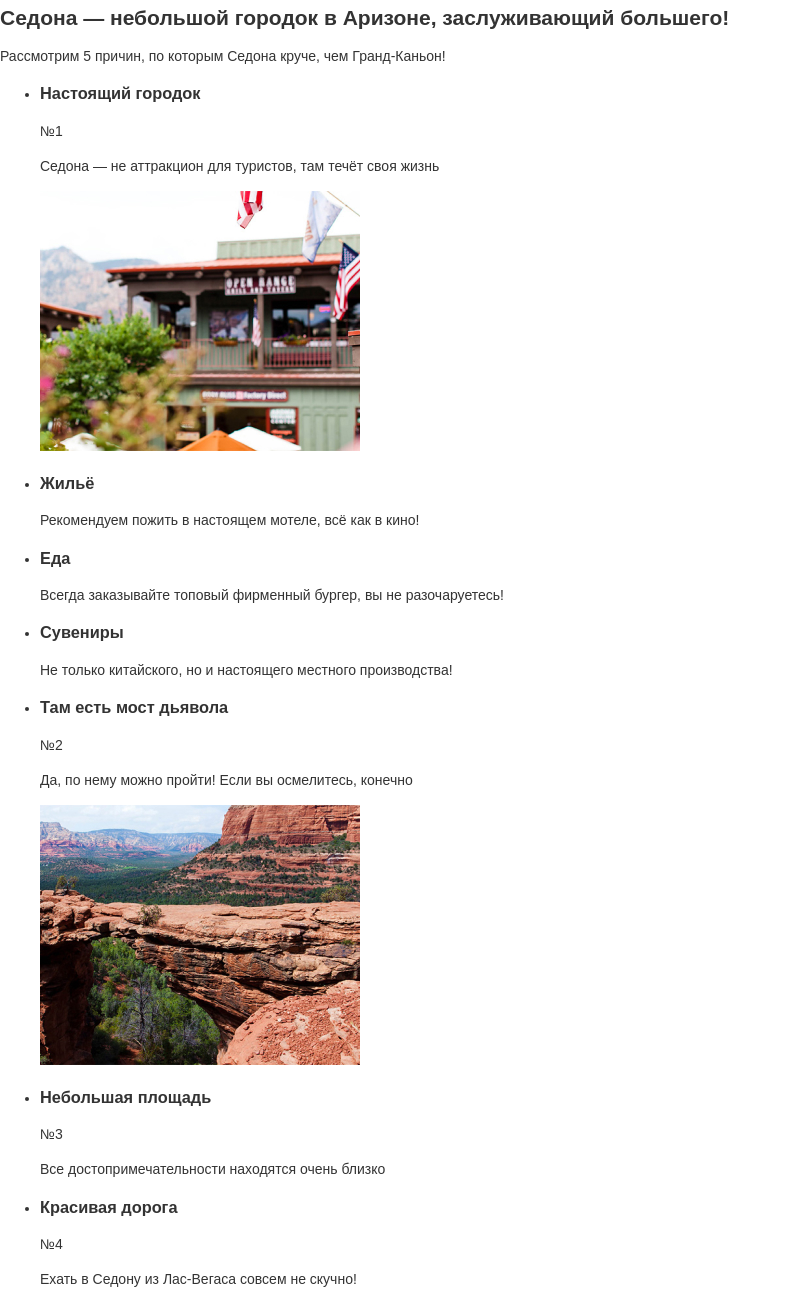
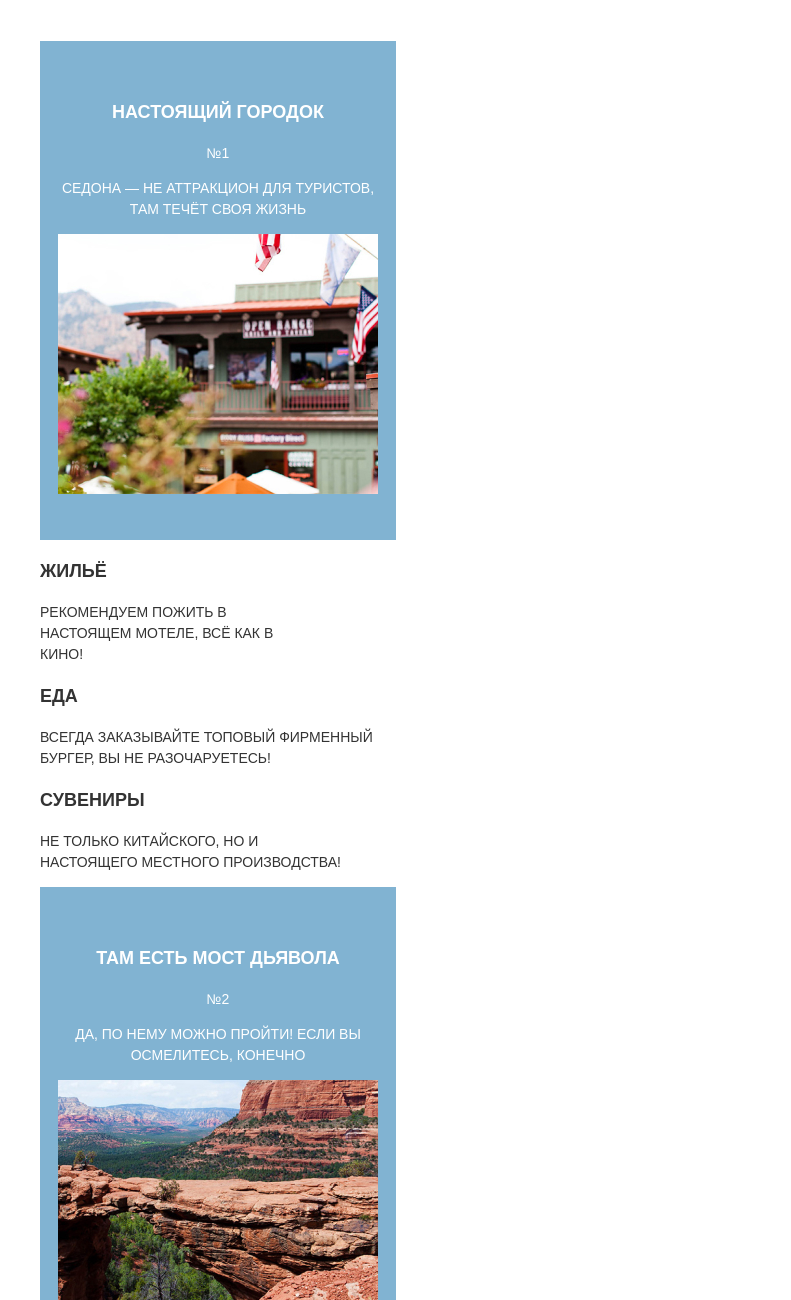
Before and after one commit to nikitarsh/2259169-sedona-28, a website: page source/index.html in a window 1280 px wide. Shown: the part 920-2220 px from the top of the page, without its empty margins (0-791 px from the left). Drawn offline with nearby package versions, Linux system fonts and the light colour scheme; files that its build step writes are made by us from their sources; a web font is replaced by a local one.

Commit message:
add advantages.less, welcome, and about

```diff
--- a/source/index.html
+++ b/source/index.html
@@ -50,10 +50,10 @@
     </section>
     <section class="about-sedona">
       <h2 class="about-sedona__title">
-        Седона — небольшой городок в Аризоне, заслуживающий большего!
+          Седона — небольшой<br> городок в Аризоне,<br> заслуживающий большего!
       </h2>
       <p class="about-sedona__description">
-        Рассмотрим 5 причин, по которым Седона круче, чем Гранд-Каньон!
+          Рассмотрим 5 причин, по которым<br> Седона круче, чем Гранд-Каньон!
       </p>
     </section>
     <section class="advantages">
@@ -63,24 +63,24 @@
           <li class="advantages-list__item advantages-list__item--primary">
             <h3 class="advantages-list__title">Настоящий городок</h3>
             <p class="advantages-list__number">№1</p>
-            <p class="advantages-list__description">Седона — не аттракцион для туристов, там течёт
+            <p class="advantages-list__description">Седона — не аттракцион для туристов,<br> там течёт
               своя жизнь</p>
-            <img src="/source/img/advantages/advantges-city.jpg" alt="Вид на центральную площадь." width="320"
+            <img src="/img/advantages/advantges-city.jpg" alt="Вид на центральную площадь." width="320"
               height="260">
           </li>
           <li class="advantages-list__item">
             <h3 class="advantages-list__title">Жильё</h3>
-            <p class="advantages-list__description">Рекомендуем пожить в настоящем мотеле, всё как в
+            <p class="advantages-list__description">Рекомендуем пожить в<br> настоящем мотеле, всё как в<br>
               кино!</p>
           </li>
           <li class="advantages-list__item">
             <h3 class="advantages-list__title">Еда</h3>
-            <p class="advantages-list__description">Всегда заказывайте топовый фирменный бургер, вы не
+            <p class="advantages-list__description">Всегда заказывайте топовый фирменный<br> бургер, вы не
               разочаруетесь!</p>
           </li>
           <li class="advantages-list__item">
             <h3 class="advantages-list__title">Сувениры</h3>
-            <p class="advantages-list__description">Не только китайского, но и настоящего местного
+            <p class="advantages-list__description">Не только китайского, но и<br> настоящего местного
               производства!</p>
           </li>
           <li class="advantages-list__item advantages-list__item--primary">
@@ -88,7 +88,7 @@
             <p class="advantages-list__number">№2</p>
             <p class="advantages-list__description">Да, по нему можно пройти! Если вы осмелитесь,
               конечно</p>
-            <img src="/source/img/advantages/advantages-canyon.jpg" alt="Вид в горах на Каньон." width="320"
+            <img src="/img/advantages/advantages-canyon.jpg" alt="Вид в горах на Каньон." width="320"
               height="260">
           </li>
           <li class="advantages-list__item advantages-list__item--secondary">
@@ -100,25 +100,25 @@
           <li class="advantages-list__item advantages-list__item--secondary">
             <h3 class="advantages-list__title">Красивая дорога</h3>
             <p class="advantages-list__number">№4</p>
-            <p class="advantages-list__description">Ехать в Седону из Лас-Вегаса совсем не скучно!</p>
+            <p class="advantages-list__description">Ехать в Седону из Лас-Вегаса<br> совсем не скучно!</p>
           </li>
           <li class="advantages-list__item advantages-list__item--secondary">
             <h3 class="advantages-list__title">Мало туристов</h3>
             <p class="advantages-list__number">№5</p>
-            <p class="advantages-list__description">Большинство едет в Гранд Каньон и толпится там</p>
+            <p class="advantages-list__description">Большинство едет в Гранд Каньон<br> и толпится там</p>
           </li>
         </ul>
       </div>
     </section>
     <section class="search-hotel">
       <h2 class="search-hotel__title">Заинтересовались?</h2>
-      <p class="search-hotel__description"> Укажите предполагаемые даты поездки, и мы покажем вам лучшие
+      <p class="search-hotel__description"> Укажите предполагаемые даты<br> поездки, и мы покажем вам лучшие<br>
         предложения гостиниц в Седоне
       </p>
       <a class="search-hotel__link button" href="#">Найти Гостиницу</a>
     </section>
     <div class="sedona-map">
-      <img class="sedona-map__image" src="/source/img/map/map-mobile.jpg.jpg" alt="Местоположение Седоны на карте"
+      <img class="sedona-map__image" src="/img/map/map-mobile.jpg.jpg" alt="Местоположение Седоны на карте"
         width="320" height="350">
     </div>
   </main>
--- /dev/null
+++ b/source/less/blocks/about-sedona.less
@@ -0,0 +1,20 @@
+.about-sedona {
+  padding: 32px 18px 16px 18px;
+  margin: 0;
+  background-color: #ffffff;
+  width: 320px;
+}
+
+.about-sedona__title {
+  font-size: 18px;
+  line-height: 26px;
+  font-weight: 700;
+  color: #000000;
+  text-transform: uppercase;
+  text-align: center;
+}
+
+.about-sedona__description {
+  text-transform: uppercase;
+  text-align: center;
+}
--- /dev/null
+++ b/source/less/blocks/advantages.less
@@ -0,0 +1,32 @@
+.advantages-list__item--primary {
+  background-color: #81b3d2;
+  color: #ffffff;
+  width: 320px;
+  padding: 40px 18px;
+  margin: 0;
+  text-align: center;
+  text-transform: uppercase;
+}
+
+.advantages-list__item--secondary {
+  background-color: #eeeeee;
+  width: 320px;
+  padding: 24px 26px;
+  text-align: center;
+}
+
+
+.advantages-list__title {
+  font-size: 18px;
+  line-height: 26px;
+  font-weight: 700;
+  text-transform: uppercase;
+}
+
+.advantages-list__description {
+  text-transform: uppercase;
+}
+
+.advantages-list {
+  list-style: none;
+}
--- a/source/less/blocks/main-header.less
+++ b/source/less/blocks/main-header.less
@@ -1,5 +1,5 @@
 .main-nav {
-  min-width: 320px;
+  width: 320px;
   min-height: 56px;
   margin: 0;
 }
--- a/source/less/blocks/welcome-sedona.less
+++ b/source/less/blocks/welcome-sedona.less
@@ -1,10 +1,11 @@
 .welcome-sedona {
   background-image: url("/img/welcome/welcome-triangle.svg"), url("/img/welcome/welcome-background.jpg");
   background-color: #81b3d2;
-  background-size: 100% auto;
+  background-size: 100% cover;
   background-repeat: no-repeat;
   background-position: bottom center, top center;
   min-height: 389px;
-  min-width: 320px;
-  padding: 90px 19px 85px 19px;
+  width: 320px;
+  padding: 0;
+  margin: 0;
 }
--- a/source/less/style.less
+++ b/source/less/style.less
@@ -3,3 +3,6 @@
 @import "global/visually-hidden.less";
 @import "blocks/welcome-sedona.less";
 @import "blocks/main-header.less";
+@import "blocks/about-sedona.less";
+@import "blocks/advantages.less";
+@import "blocks/search-hotel.less";
```
Also changed, not shown: source/less/blocks/search-hotel.less (added).
